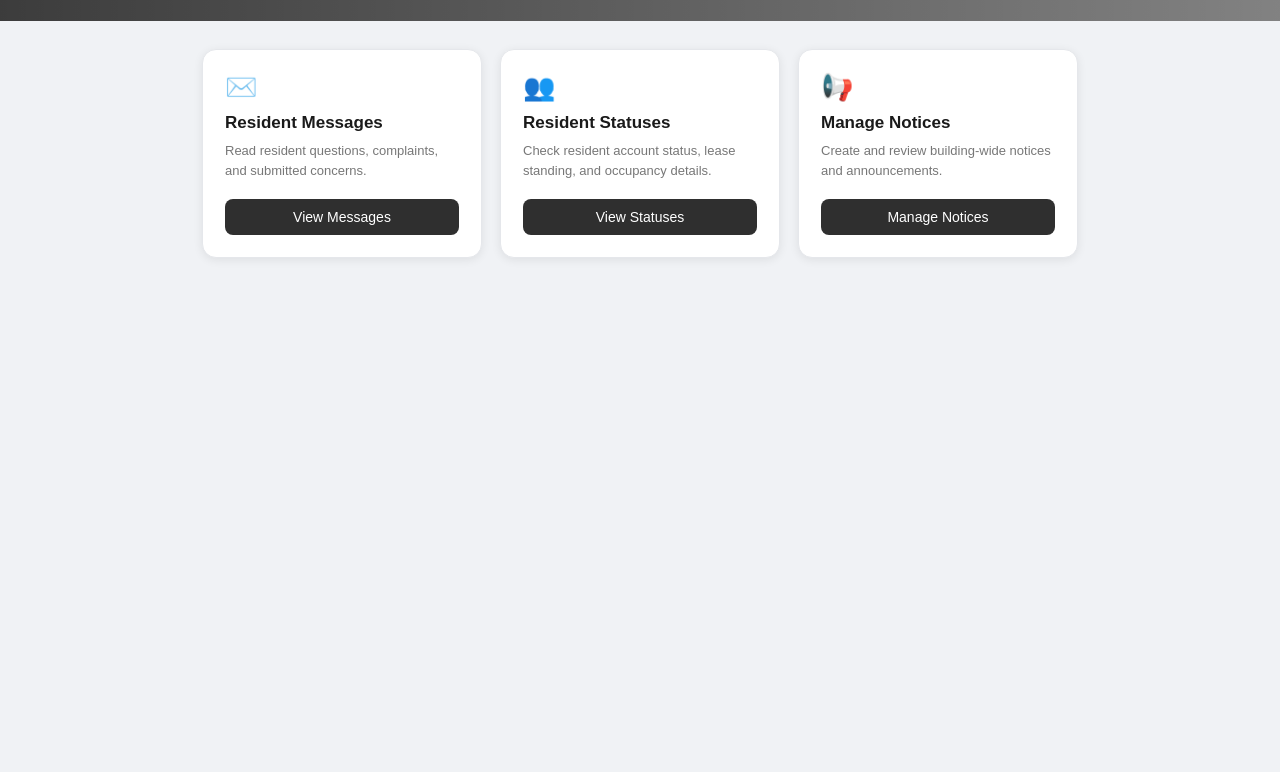
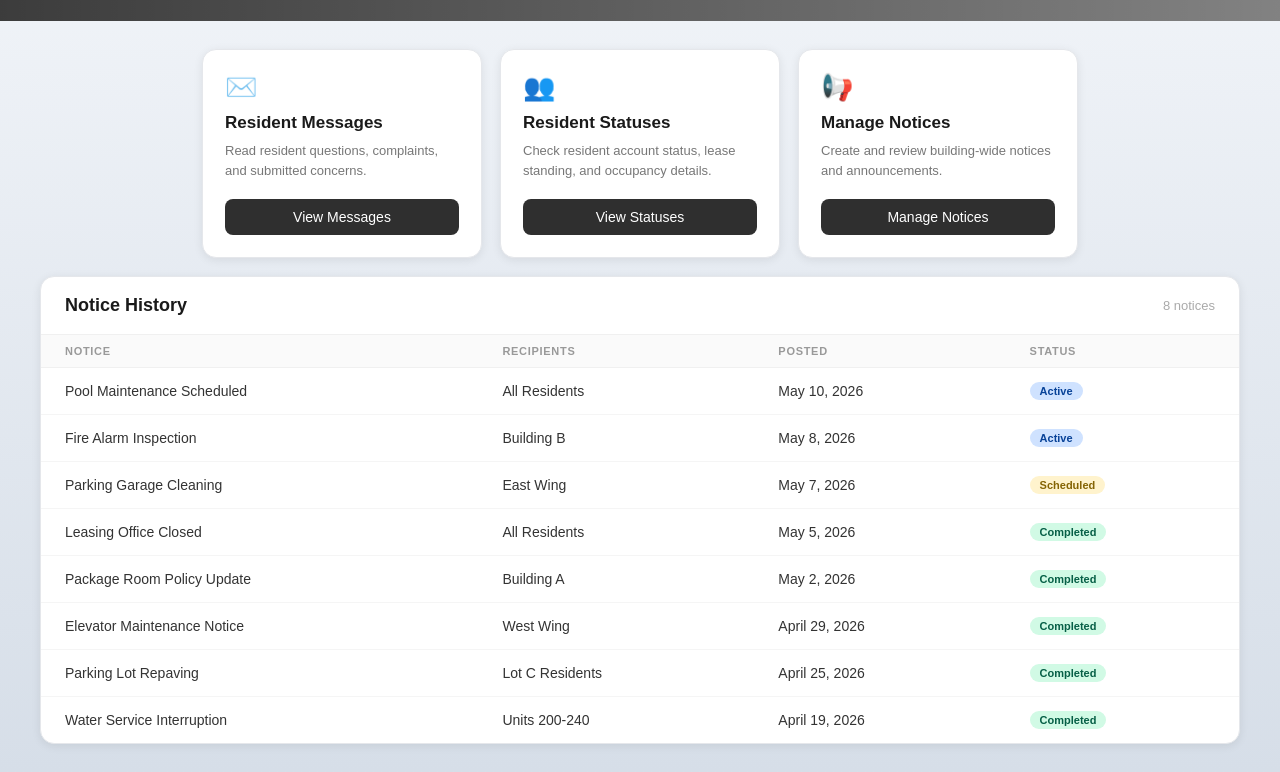
Before and after one commit to abdullah-radid/Group1-COSC484, a website: page public/administrationMenu.html in a window 1280 px wide. Shown: the part 239-1011 px from the top of the page. Before the commit the page ends 800 px from the top, so only its background shows below. Drawn offline with Linux system fonts and the light colour scheme; grey boxes are pictures that could not be loaded.

Commit message:
Improved Dashboard and Gradient UI

```diff
--- a/public/administrationMenu.html
+++ b/public/administrationMenu.html
@@ -48,6 +48,71 @@
             </div>
 
         </div>
+<br>
+        <div class="table-card">
+            <div class="table-card-header">
+                <h2>Notice History</h2>
+                <span style="font-size:13px; color:#aaa;">8 notices</span>
+            </div>
+            <table class="data-table">
+                <thead>
+                    <tr>
+                        <th>Notice</th>
+                        <th>Recipients</th>
+                        <th>Posted</th>
+                        <th>Status</th>
+                    </tr>
+                </thead>
+                <tbody>
+                        <td>Pool Maintenance Scheduled</td>
+                        <td>All Residents</td>
+                        <td>May 10, 2026</td>
+                        <td><span class="badge badge-progress">Active</span></td>
+                    </tr>
+                     <tr>
+                        <td>Fire Alarm Inspection</td>
+                        <td>Building B</td>
+                        <td>May 8, 2026</td>
+                        <td><span class="badge badge-progress">Active</span></td>
+                    </tr>
+                    <tr>
+                        <td>Parking Garage Cleaning</td>
+                        <td>East Wing</td>
+                        <td>May 7, 2026</td>
+                        <td><span class="badge badge-pending">Scheduled</span></td>
+                    </tr>
+                    <tr>
+                        <td>Leasing Office Closed</td>
+                        <td>All Residents</td>
+                        <td>May 5, 2026</td>
+                        <td><span class="badge badge-done">Completed</span></td>
+                    </tr>
+                     <tr>
+                        <td>Package Room Policy Update</td>
+                        <td>Building A</td>
+                        <td>May 2, 2026</td>
+                        <td><span class="badge badge-done">Completed</span></td>
+                    </tr>
+                    <tr>
+                        <td>Elevator Maintenance Notice</td>
+                        <td>West Wing</td>
+                        <td>April 29, 2026</td>
+                        <td><span class="badge badge-done">Completed</span></td>
+                    </tr>
+                    <tr>
+                        <td>Parking Lot Repaving</td>
+                        <td>Lot C Residents</td>
+                        <td>April 25, 2026</td>
+                        <td><span class="badge badge-done">Completed</span></td>
+                    </tr>
+                    <tr>
+                        <td>Water Service Interruption</td>
+                        <td>Units 200-240</td>
+                        <td>April 19, 2026</td>
+                        <td><span class="badge badge-done">Completed</span></td>
+                    </tr>
+                </tbody>
+            </table>
     </div>
 
 </body>
--- a/public/styles.css
+++ b/public/styles.css
@@ -5,7 +5,7 @@
 body {
     margin: 0;
     font-family: Arial, sans-serif;
-    background: #f0f2f5;
+    background: linear-gradient(to bottom, #f7f9fc 0%, #d6dee8 100%);
     color: #222;
     min-height: 100vh;
 }
@@ -103,6 +103,7 @@ nav {
 
 #content {
     padding: 28px 40px;
+
 }
 
 /* ── Sidebar Layout (resident dashboard) ── */
```
Also changed, not shown: public/manageNotices.html (+3 -3 lines), public/workOrders.html (+2 -2 lines).
